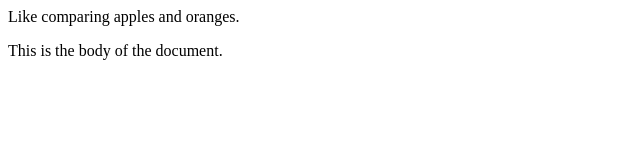
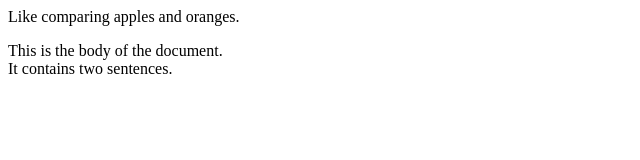
Before and after one commit to bbkingery/TestRepo2, a plain HTML site: page index.html in a window 1280 px wide. Shown: the whole page, without its empty margins (0-640 px from the left). Drawn offline with Linux system fonts and the light colour scheme.

Commit message:
Added extra line to index file.

```diff
--- a/index.html
+++ b/index.html
@@ -3,5 +3,6 @@
         <script src="HelloWorld.js"></script>
     </head>
     <body>
-        <p> This is the body of the document.</p>
+        <p> This is the body of the document.<br>
+		It contains two sentences.</p>
 </html>
```
